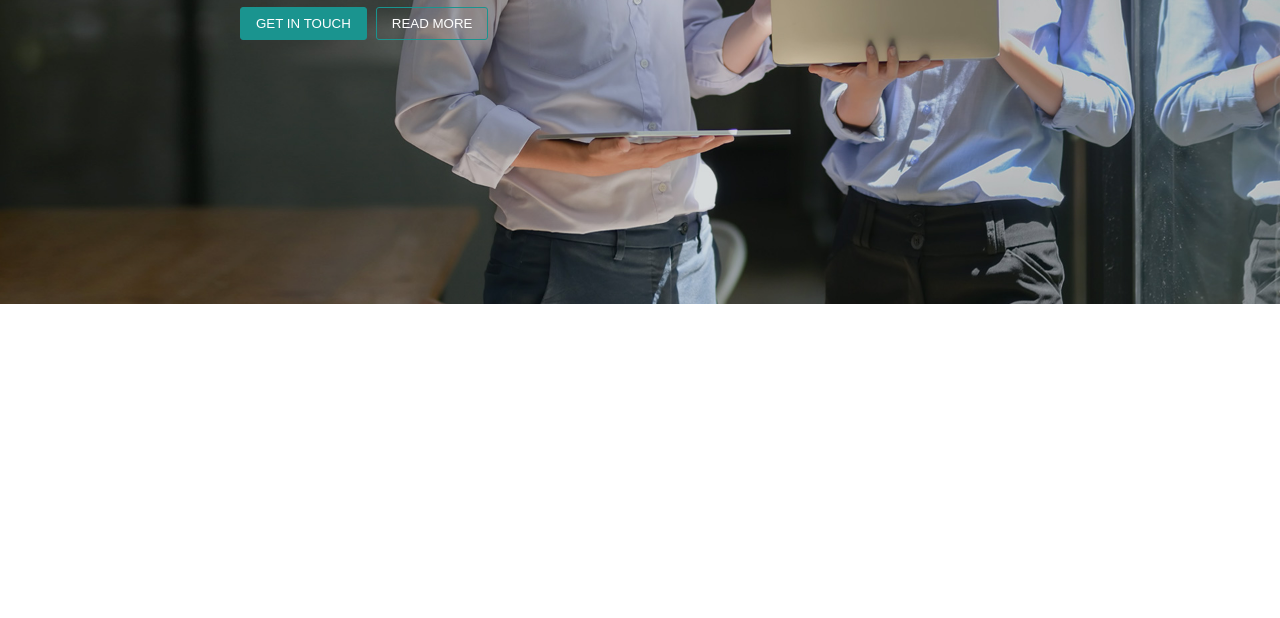
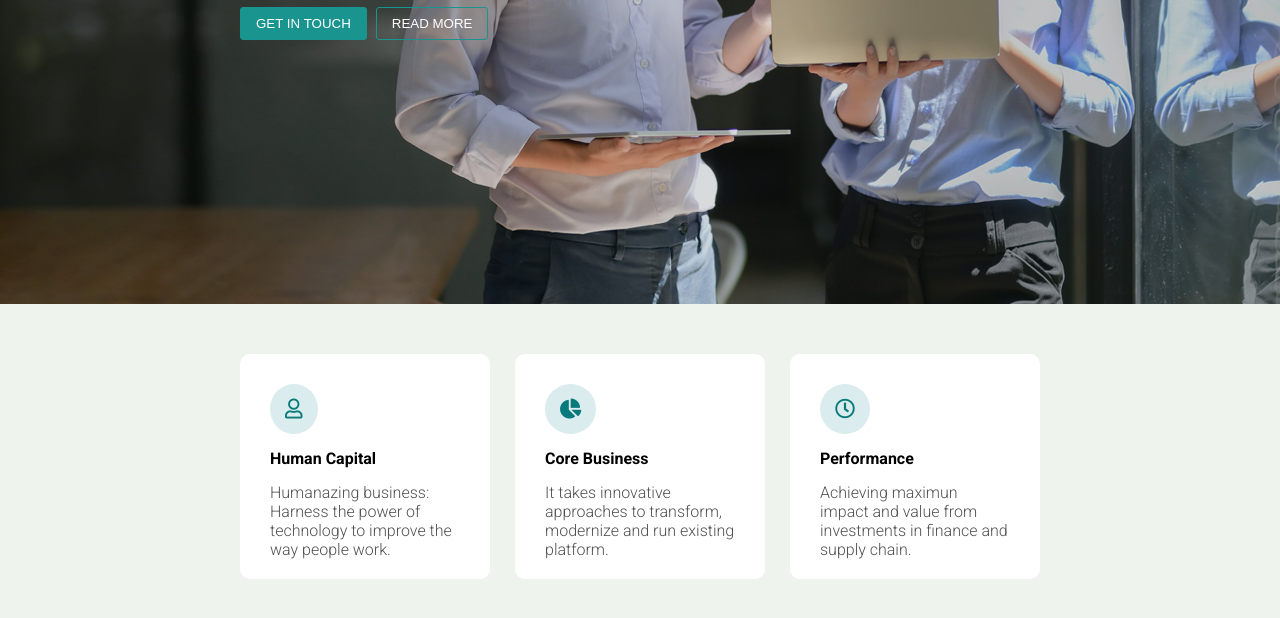
Before and after one commit to FrancescaLai/proj-html-vuejs, a website: page index.html in a window 1280 px wide. Shown: the part 392-1010 px from the top of the page. Before the commit the page ends 800 px from the top, so only its background shows below. Drawn offline with nearby package versions, Linux system fonts and the light colour scheme; a web font is replaced by a local one.

Commit message:
Section 1  ✓

```diff
--- a/index.html
+++ b/index.html
@@ -23,7 +23,7 @@
 
   <div id="root">
     <header>
-
+      <!-- Top Navbar -->
       <nav v-for="(data, index) in topNavbar" class="top-navbar">
         <div class="nav-left">
           <i class="fas fa-clock"></i>
@@ -45,8 +45,11 @@
           </div>
         </div>
       </nav>
+      <!-- /Top Navbar -->
 
+      <!-- Hero -->
       <div class="hero">
+        <!-- Bottom Navbar -->
         <div class="bottom-navbar">
           <p class="logo"><span>NEX</span>GEN</p>
           <div v-for="(item, index) in navList" class="nav-list">
@@ -59,7 +62,9 @@
             <button class="btn btn-full" type="button" name="button">{{ item.button }}</button>
           </div>
         </div>
+        <!-- /Bottom Navbar -->
 
+        <!-- Hero content -->
         <div class="hero-content">
           <div class="content">
             <p>HUMAN RESOURCES</p>
@@ -71,14 +76,34 @@
             </div>
           </div>
         </div>
+        <!-- Hero content -->
       </div>
-
+      <!-- /Hero -->
     </header>
 
+    <main>
+      <section class="section-1">
+        <div class="boxes">
+          <div class="box">
+            <i class="icons far fa-user"></i>
+            <h4>Human Capital</h4>
+            <p>Humanazing business: Harness the power of technology to improve the way people work.</p>
+          </div>
+          <div class="box">
+            <i class="icons fas fa-chart-pie"></i>
+            <h4>Core Business</h4>
+            <p>It takes innovative approaches to transform, modernize and run existing platform.</p>
+          </div>
+          <div class="box">
+            <i class="icons far fa-clock"></i>
+            <h4>Performance</h4>
+            <p>Achieving maximun impact and value from investments in finance and supply chain.</p>
+          </div>
+        </div>
+      </section>
+    </main>
+
   </div>
-
-
-
 
   <script src="js/script.js" charset="utf-8"></script>
 </body>
--- a/src/app.scss
+++ b/src/app.scss
@@ -4,3 +4,4 @@
 @import "partials/_footer.scss";
 @import "partials/_headertop.scss";
 @import "partials/_hero.scss";
+@import "partials/_section1.scss";
--- a/src/partials/_button.scss
+++ b/src/partials/_button.scss
@@ -7,14 +7,15 @@
   color: $main_color_white;
   border-radius: $btn_border_radius;
   margin-right: 5px;
-}
 
-.btn-full{
+  &.btn-full{
     background-color: #1a948f;
     border: $btn_border_full;
   }
 
-.btn-empty{
+  &.btn-empty{
     background-color: $btn_transparent;
     border: 1px solid $main_color_green;
   }
+
+}
--- /dev/null
+++ b/src/partials/_section1.scss
@@ -0,0 +1,39 @@
+.section-1{
+  background-color: $section_1_bcknd_color;
+
+  .boxes{
+    max-width: $small_container;
+    margin: auto;
+    height: 100%;
+    display: flex;
+    justify-content: space-between;
+    align-items: center;
+    padding: 50px 0px;
+
+    .box{
+      height: 225px;
+      width: 250px;
+      background-color: $main_color_white;
+      border-radius: $box_border_radius;
+      padding: 30px;
+
+      .icons{
+        color: $icons_color;
+        background-color: $icon_bcknd_color;
+        font-size: 20px;
+        border-radius: 50%;
+        padding: 15px;
+      }
+
+      h4{
+        padding: 15px 0px;
+      }
+
+      p{
+        color: #505051;
+        font-weight: 100;
+      }
+    }
+
+  }
+}
--- a/src/partials/_variables.scss
+++ b/src/partials/_variables.scss
@@ -3,12 +3,13 @@ $small_container: 800px;
 
 // Colors
 $main_color_grey: #babdbe;
+$strong_color_grey: #505051;
 $main_color_white: #ffff;
 $main_color_green: #1a948f;
 $strong_color_green: #097a7c;
-
-
-
+$section_1_bcknd_color: #EEF4ED;
+$icons_color: #097a7c;
+$icon_bcknd_color: #DAECED;
 
 // Font Size
 $font_small: 14px;
@@ -20,3 +21,6 @@ $btn_border_empty: 1px solid #fff;
 $btn_border_full: 1px solid #1a948f;
 $btn_border_radius: 3px;
 $btn_transparent: transparent;
+
+//Section 1
+$box_border_radius: 10px;
```
Also changed, not shown: dist/app.css, 1 other file. Lines whose indentation alone changed are shown as unchanged.
